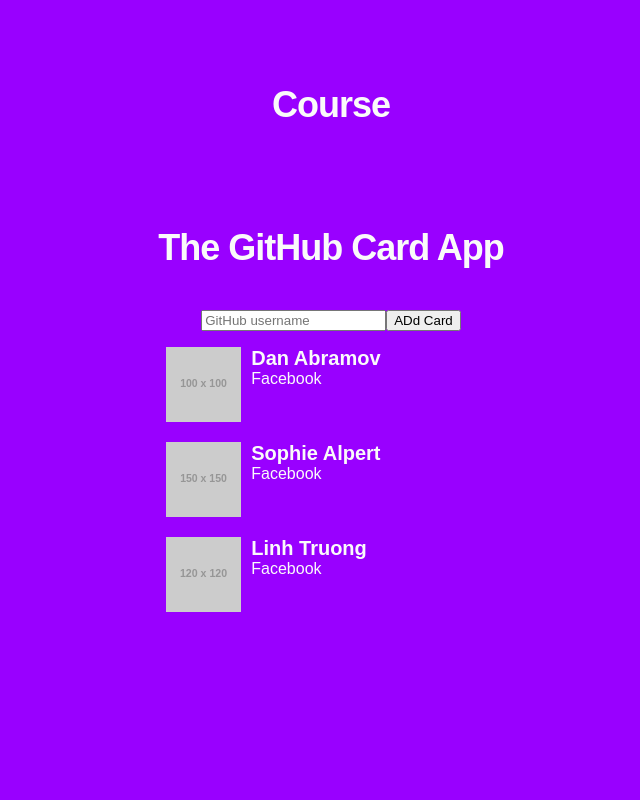
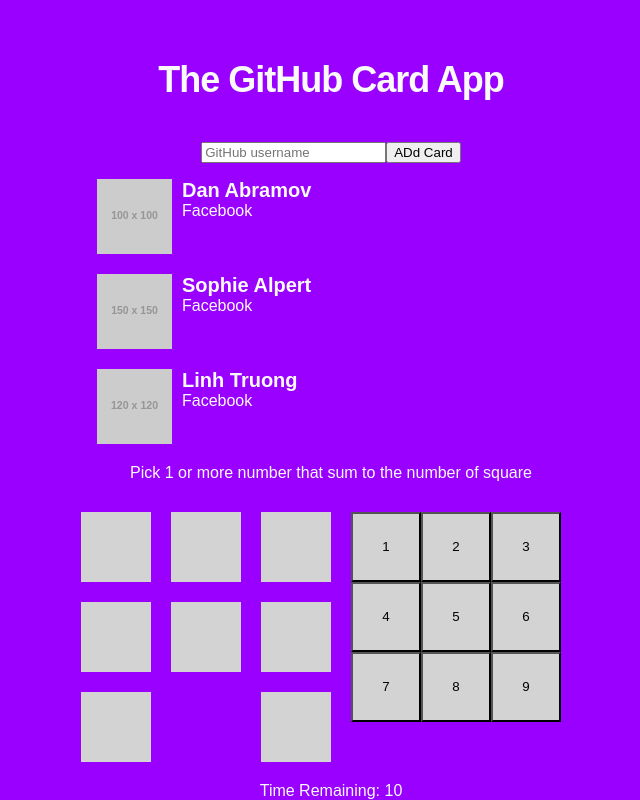
Before and after one commit to truonghoailinh/react, a React (Create React App) app: page / in a window 1280 px wide. Shown: the part 1139-1939 px from the top of the page, without its empty margins (309-949 px from the left). Before the commit the page ends 1771 px from the top, so only its background shows below. Built offline with nearby package versions, Linux system fonts and the light colour scheme; no server answers.

Commit message:
update file

```diff
--- a/src/App.js
+++ b/src/App.js
@@ -8,6 +8,7 @@ import Form from './main-concert/form'
 import Lifting from './main-concert/lifting'
 import Course from './Plu/course'
 import AppGithub from './GithubCard/app'
+import StartMatch from './Plu/gameStar'
 function App() {
   return (
     <div className="App">
@@ -24,6 +25,7 @@ function App() {
 
       <AppGithub title="The GitHub Card App"/>
 
+      <StartMatch />
     </div>
   );
 }
--- a/src/Plu/course.jsx
+++ b/src/Plu/course.js
@@ -15,7 +15,6 @@ function course() {
   const newObject = {
     ...person
   }
-  console.log(first, newArray, newObject)
 
   // template string
   const greeting = 'Hello World'
@@ -23,7 +22,6 @@ function course() {
   const html = `
     <div>${Math.random()} ${greeting} ${answer}</div>
   `
-  console.log(html)
   // Classes
 
   class Person {
@@ -31,7 +29,6 @@ function course() {
       this.name = name
     }
     greet() {
-      console.log(`Hello ${this.name}!`)
     }
   }
 
@@ -41,7 +38,6 @@ function course() {
       this.level = level
     }
     greet() {
-      console.log(`Hello ${this.name} from ${this.level}`)
     }
   }
 
@@ -57,7 +53,6 @@ function course() {
   const fetchData = () => {
     fetch('https://jsonplaceholder.typicode.com/posts/1').then(resp => {
       resp.json().then(data => {
-        console.log(data)
       })
     })
   }
@@ -66,7 +61,6 @@ function course() {
   const fetchAsync = async () => {
     const resp = await fetch('https://jsonplaceholder.typicode.com/posts/2')
     const data = await resp.json()
-    console.log(data)
   }
   fetchAsync()
   return(
--- /dev/null
+++ b/src/Plu/gameStar.js
@@ -0,0 +1,110 @@
+import React, {useState} from 'react'
+
+
+const colors = {
+  available: 'lightgray',
+  used: 'lightgreen',
+  wrong: 'lightcoral',
+  candidate: 'deepskyblue'
+}
+const utils = {
+  // Sum an array
+  sum: arr => arr.reduce((acc, curr) => acc + curr, 0),
+
+  range: (min, max) => Array.from({ length: max - min + 1 }, (_, i) => min + i),
+
+  random: (min, max) => min + Math.floor(max * Math.random()),
+
+  randomSumIn: (arr, max) => {
+    const sets = [[]];
+    const sums = [];
+    for (let i = 0; i < arr.length; i++) {
+      for (let j = 0; j < sets.length; j++) {
+        const candidateSet = sets[j].concat(arr[i])
+        const candidateSum = utils.sum(candidateSet)
+        if (candidateSum <= max) {
+          sets.push(candidateSet)
+          sums.push(candidateSum)
+        }
+      }
+    }
+    return sums[utils.random(0, sums.length)]
+  }
+}
+
+const StarsDisplay = props => (
+  <>
+    {utils.range(1, props.count).map(starId =>
+      <div key={starId} className="stars" style={{
+        width: '70px',
+        height: '70px',
+        marginBottom: '20px',
+        backgroundColor: colors.available
+      }}></div>
+    )}
+  </>
+)
+
+const PlayNumber = props => (
+  <button className="number" style={{
+    width: '70px',
+    height: '70px',
+    backgroundColor: colors[props.status]
+  }} onClick={() => props.onClick(props.number, props.status)}>{props.number}</button>
+)
+const StartMatch = () => {
+  const [stars, setStars] = useState(utils.random(1, 9))
+  const [availableNums, setAvailableNums] = useState(utils.range(1, 9))
+  const [candidateNums, setCandidateNums] = useState([])
+  const candidateAreWrong = utils.sum(candidateNums) > stars
+
+  const numberStatus = (number) => {
+    if (!availableNums.includes(number)) {
+      return 'used'
+    }
+    if (candidateNums.includes(number)) {
+      return  candidateAreWrong ? 'wrong': 'candidate'
+    }
+    return 'available'
+  }
+
+  const onNumberClick = (number, currentStatus) => {
+    console.log(number, 'Num')
+    if (currentStatus === 'used') {
+      return;
+    }
+    const newCandidateNumber = currentStatus === 'available' ? candidateNums.concat(number) : candidateNums.filter(cn => cn !== number)
+    if (utils.sum(newCandidateNumber) !== stars) {
+      setCandidateNums(newCandidateNumber)
+    } else {
+      const newAvailableNums = availableNums.filter(
+        n => newCandidateNumber.includes(n)
+      )
+      setStars(utils.randomSumIn(newAvailableNums, 9))
+      setAvailableNums(newAvailableNums)
+      setCandidateNums([])
+    }
+  }
+
+  return (
+    <div className="game">
+      <div className="help" style={{marginBottom: '30px'}}>
+        Pick 1 or more number that sum to the number of square
+      </div>
+      <div className="body" style={{ display: 'flex', width: '500px' }}>
+        <div className="left" style={{
+          display: 'flex', flexWrap: 'wrap', width: '50%' , justifyContent: 'space-between'
+          }}>
+            <StarsDisplay count={stars} />
+        </div>
+        <div className="right" style={{ width: '50%' }}>
+        {utils.range(1, 9).map(number =>
+          <PlayNumber key={number} status={numberStatus(number)} number={number} onClick={onNumberClick} />
+          )}
+        </div>
+      </div>
+      <div className="timer">Time Remaining: 10</div>
+    </div>
+  )
+}
+export default StartMatch
```
Also changed, not shown: src/GithubCard/app.js (renamed from src/GithubCard/app.jsx), src/Plu/env.js (added), src/main-concert/conditional.js (renamed from src/main-concert/conditional.jsx), src/main-concert/form.js (renamed from src/main-concert/form.jsx), src/main-concert/handleEvent.js (renamed from src/main-concert/handleEvent.jsx), src/main-concert/hello.js (renamed from src/main-concert/hello.jsx), src/main-concert/lifting.js (renamed from src/main-concert/lifting.jsx), src/main-concert/listEndKey.js (renamed from src/main-concert/listEndKey.jsx), src/main-concert/welcom.js (renamed from src/main-concert/welcom.jsx).
